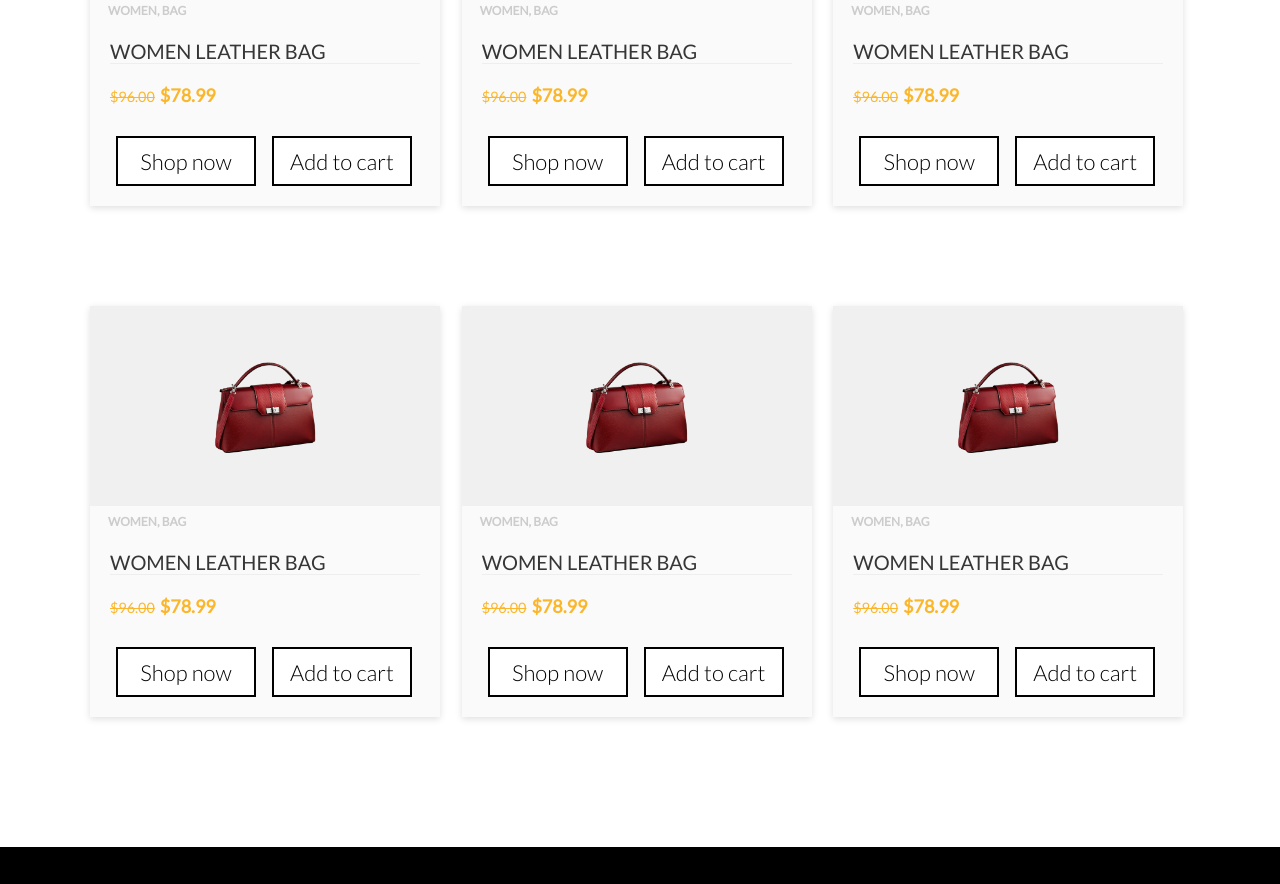
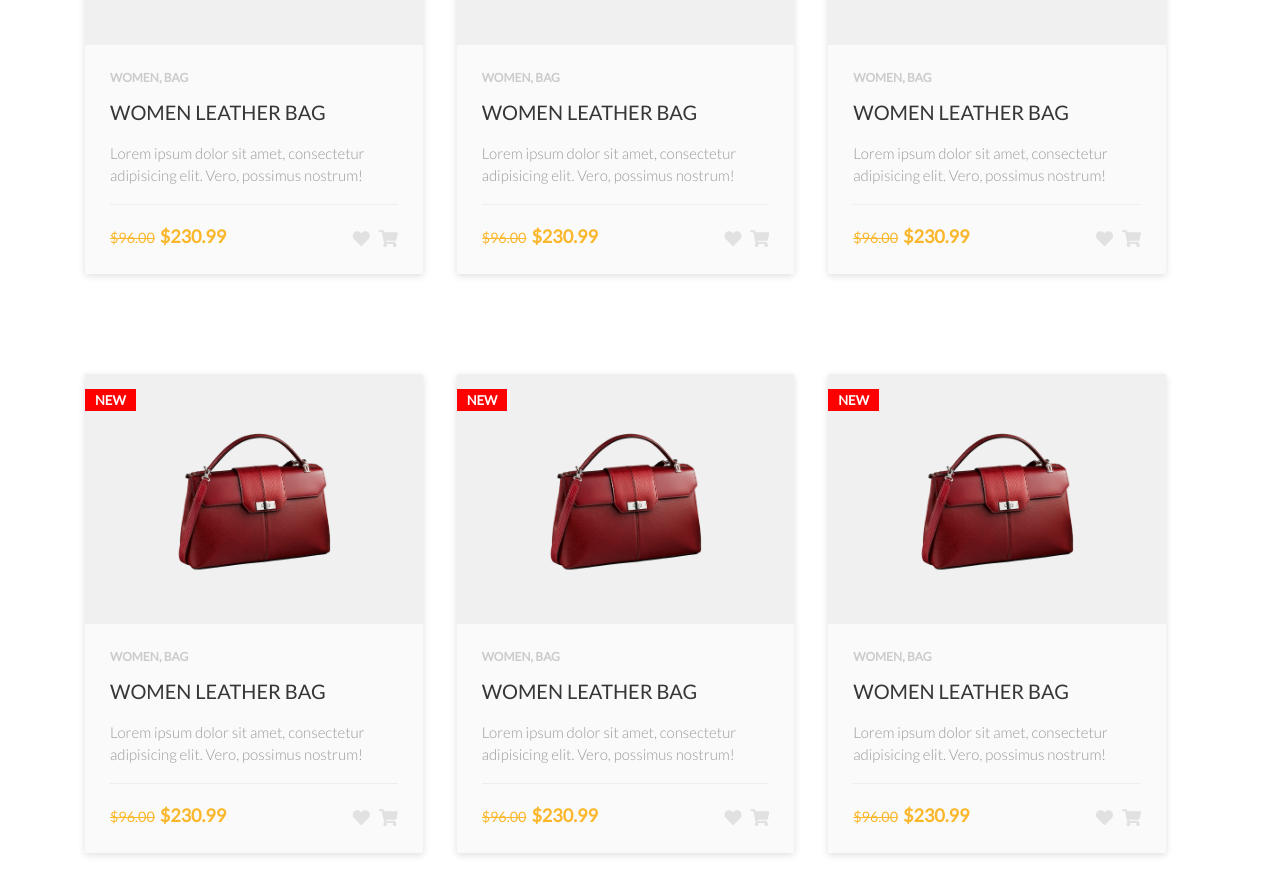
Before and after one commit to AbdumalikDev/OnlineShopFront, a plain HTML site: page index.html in a window 1280 px wide. Shown: the part 1138-2022 px from the top of the page. Drawn offline with Linux system fonts and the light colour scheme.

Commit message:
commit on master

```diff
--- a/css/styles.css
+++ b/css/styles.css
@@ -254,32 +254,39 @@ nav {
 /*------- FEATURED PRODUCTS -------*/
 
 .product-card {
-  width: 350px;
   position: relative;
   box-shadow: 0 2px 7px #dfdfdf;
-  margin: 50px 20px;
+  margin: 50px 15px;
   background: #fafafa;
 }
 
-/* .badge {
+.badge {
   position: absolute;
   left: 0;
-  top: 10px;
+  top: 15px;
   text-transform: uppercase;
   font-size: 13px;
   font-weight: 700;
   background: red;
   color: #fff;
   padding: 3px 10px;
-} */
+}
 
 .product-tumb {
+  cursor: pointer;
   display: flex;
   align-items: center;
   justify-content: center;
-  height: 200px;
+  height: 250px;
   padding: 50px;
   background: #f0f0f0;
+  transition: padding 0.3s;
+}
+
+.product-tumb:hover {
+  background: rgba(0, 0, 0, 0.2);
+  padding: 40px;
+  transition: all 0.3s;
 }
 
 .product-tumb img {
@@ -288,32 +295,22 @@ nav {
 }
 
 .product-details {
-  padding: 20px;
+  padding: 25px;
 }
 
 .product-catagory {
-  display: inline-block;
-  font-size: 12px;
+  display: block;
+  font-size: 60%;
   font-weight: 700;
   text-transform: uppercase;
   color: #ccc;
-  margin-left: 18px;
+  margin-bottom: 15px;
 }
-
-/* .rating {
-  display: inline-block;
-  margin-left: 130px;
-  margin-top: 10px;
-}
-.rating a {
-  text-decoration: none;
-  transition: 0.3s;
-  font-size: 17px;
-} */
 
 .product-details h4 a {
   font-weight: 500;
   display: block;
+  margin-bottom: 18px;
   text-transform: uppercase;
   color: #363636;
   text-decoration: none;
@@ -324,12 +321,12 @@ nav {
   color: #fbb72c;
 }
 
-/* .product-details p {
+.product-details p {
   font-size: 15px;
   line-height: 22px;
   margin-bottom: 18px;
   color: #999;
-} */
+}
 
 .product-bottom-details {
   overflow: hidden;
@@ -337,10 +334,9 @@ nav {
   padding-top: 20px;
 }
 
-.product-bottom-details a {
-  display: inline-block;
-  width: 140px !important;
-  margin: 30px 6px 0;
+.product-bottom-details div {
+  float: left;
+  width: 50%;
 }
 
 .product-price {
@@ -355,6 +351,22 @@ nav {
   text-decoration: line-through;
   display: inline-block;
   margin-right: 5px;
+}
+
+.product-links {
+  text-align: right;
+}
+
+.product-links a {
+  display: inline-block;
+  margin-left: 5px;
+  color: #e1e1e1;
+  transition: 0.3s;
+  font-size: 17px;
+}
+
+.product-links a:hover {
+  color: #fbb72c;
 }
 
 /*------- CONTENT ASSET SECTION --------*/
@@ -519,10 +531,9 @@ footer h3 span {
 /*---------- FOR LESS THAN 480PX WIDTH ----------*/
 
 @media (max-width: 930px) {
-  /* .span_1_of_3 {
-    width: 40%;
-    text-align: center;
-  } */
+  .span_1_of_3 {
+    width: 48%;
+  }
 
   /*------- FOOTER --------*/
 
--- a/index.html
+++ b/index.html
@@ -85,102 +85,138 @@
       <div class="row">
         <div class="span_1_of_3">
           <div class="product-card">
+            <div class="badge">New</div>
             <div class="product-tumb">
-              <img src="img/bag.png" alt="product" />
+              <img src="img/bag.png" alt="Womens bag" />
             </div>
-            <span class="product-catagory">Women, bag</span>
-
             <div class="product-details">
+              <span class="product-catagory">Women, bag</span>
               <h4><a href="#">Women leather bag</a></h4>
+              <p>
+                Lorem ipsum dolor sit amet, consectetur adipisicing elit. Vero,
+                possimus nostrum!
+              </p>
               <div class="product-bottom-details">
-                <div class="product-price"><small>$96.00</small>$78.99</div>
-                <a href="#" class="btn btn-white">Shop now </a>
-                <a href="#" class="btn btn-white">Add to cart </a>
+                <div class="product-price"><small>$96.00</small>$230.99</div>
+                <div class="product-links">
+                  <a href="#"><i class="fa fa-heart"></i></a>
+                  <a href="##"><i class="fa fa-shopping-cart"></i></a>
+                </div>
               </div>
             </div>
           </div>
         </div>
         <div class="span_1_of_3">
           <div class="product-card">
+            <div class="badge">New</div>
             <div class="product-tumb">
-              <img src="img/bag.png" alt="product" />
+              <img src="img/bag.png" alt="Womens bag" />
             </div>
-            <span class="product-catagory">Women, bag</span>
-
             <div class="product-details">
+              <span class="product-catagory">Women, bag</span>
               <h4><a href="#">Women leather bag</a></h4>
+              <p>
+                Lorem ipsum dolor sit amet, consectetur adipisicing elit. Vero,
+                possimus nostrum!
+              </p>
               <div class="product-bottom-details">
-                <div class="product-price"><small>$96.00</small>$78.99</div>
-                <a href="#" class="btn btn-white">Shop now </a>
-                <a href="#" class="btn btn-white">Add to cart </a>
+                <div class="product-price"><small>$96.00</small>$230.99</div>
+                <div class="product-links">
+                  <a href="#"><i class="fa fa-heart"></i></a>
+                  <a href="#"><i class="fa fa-shopping-cart"></i></a>
+                </div>
               </div>
             </div>
           </div>
         </div>
         <div class="span_1_of_3">
           <div class="product-card">
+            <div class="badge">New</div>
             <div class="product-tumb">
-              <img src="img/bag.png" alt="product" />
+              <img src="img/bag.png" alt="Womens bag" />
             </div>
-            <span class="product-catagory">Women, bag</span>
-
             <div class="product-details">
+              <span class="product-catagory">Women, bag</span>
               <h4><a href="#">Women leather bag</a></h4>
+              <p>
+                Lorem ipsum dolor sit amet, consectetur adipisicing elit. Vero,
+                possimus nostrum!
+              </p>
               <div class="product-bottom-details">
-                <div class="product-price"><small>$96.00</small>$78.99</div>
-                <a href="#" class="btn btn-white">Shop now </a>
-                <a href="#" class="btn btn-white">Add to cart </a>
+                <div class="product-price"><small>$96.00</small>$230.99</div>
+                <div class="product-links">
+                  <a href="#"><i class="fa fa-heart"></i></a>
+                  <a href="#"><i class="fa fa-shopping-cart"></i></a>
+                </div>
               </div>
             </div>
           </div>
         </div>
         <div class="span_1_of_3">
           <div class="product-card">
+            <div class="badge">New</div>
             <div class="product-tumb">
-              <img src="img/bag.png" alt="product" />
+              <img src="img/bag.png" alt="Womens bag" />
             </div>
-            <span class="product-catagory">Women, bag</span>
-
             <div class="product-details">
+              <span class="product-catagory">Women, bag</span>
               <h4><a href="#">Women leather bag</a></h4>
+              <p>
+                Lorem ipsum dolor sit amet, consectetur adipisicing elit. Vero,
+                possimus nostrum!
+              </p>
               <div class="product-bottom-details">
-                <div class="product-price"><small>$96.00</small>$78.99</div>
-                <a href="#" class="btn btn-white">Shop now </a>
-                <a href="#" class="btn btn-white">Add to cart </a>
+                <div class="product-price"><small>$96.00</small>$230.99</div>
+                <div class="product-links">
+                  <a href="#"><i class="fa fa-heart"></i></a>
+                  <a href="#"><i class="fa fa-shopping-cart"></i></a>
+                </div>
               </div>
             </div>
           </div>
         </div>
         <div class="span_1_of_3">
           <div class="product-card">
+            <div class="badge">New</div>
             <div class="product-tumb">
-              <img src="img/bag.png" alt="product" />
+              <img src="img/bag.png" alt="Womens bag" />
             </div>
-            <span class="product-catagory">Women, bag</span>
-
             <div class="product-details">
+              <span class="product-catagory">Women, bag</span>
               <h4><a href="#">Women leather bag</a></h4>
+              <p>
+                Lorem ipsum dolor sit amet, consectetur adipisicing elit. Vero,
+                possimus nostrum!
+              </p>
               <div class="product-bottom-details">
-                <div class="product-price"><small>$96.00</small>$78.99</div>
-                <a href="#" class="btn btn-white">Shop now </a>
-                <a href="#" class="btn btn-white">Add to cart </a>
+                <div class="product-price"><small>$96.00</small>$230.99</div>
+                <div class="product-links">
+                  <a href="#"><i class="fa fa-heart"></i></a>
+                  <a href="#"><i class="fa fa-shopping-cart"></i></a>
+                </div>
               </div>
             </div>
           </div>
         </div>
         <div class="span_1_of_3">
           <div class="product-card">
+            <div class="badge">New</div>
             <div class="product-tumb">
-              <img src="img/bag.png" alt="product" />
+              <img src="img/bag.png" alt="Womens bag" />
             </div>
-            <span class="product-catagory">Women, bag</span>
-
             <div class="product-details">
+              <span class="product-catagory">Women, bag</span>
               <h4><a href="#">Women leather bag</a></h4>
+              <p>
+                Lorem ipsum dolor sit amet, consectetur adipisicing elit. Vero,
+                possimus nostrum!
+              </p>
               <div class="product-bottom-details">
-                <div class="product-price"><small>$96.00</small>$78.99</div>
-                <a href="#" class="btn btn-white">Shop now </a>
-                <a href="#" class="btn btn-white">Add to cart </a>
+                <div class="product-price"><small>$96.00</small>$230.99</div>
+                <div class="product-links">
+                  <a href="#"><i class="fa fa-heart"></i></a>
+                  <a href="#"><i class="fa fa-shopping-cart"></i></a>
+                </div>
               </div>
             </div>
           </div>
```
